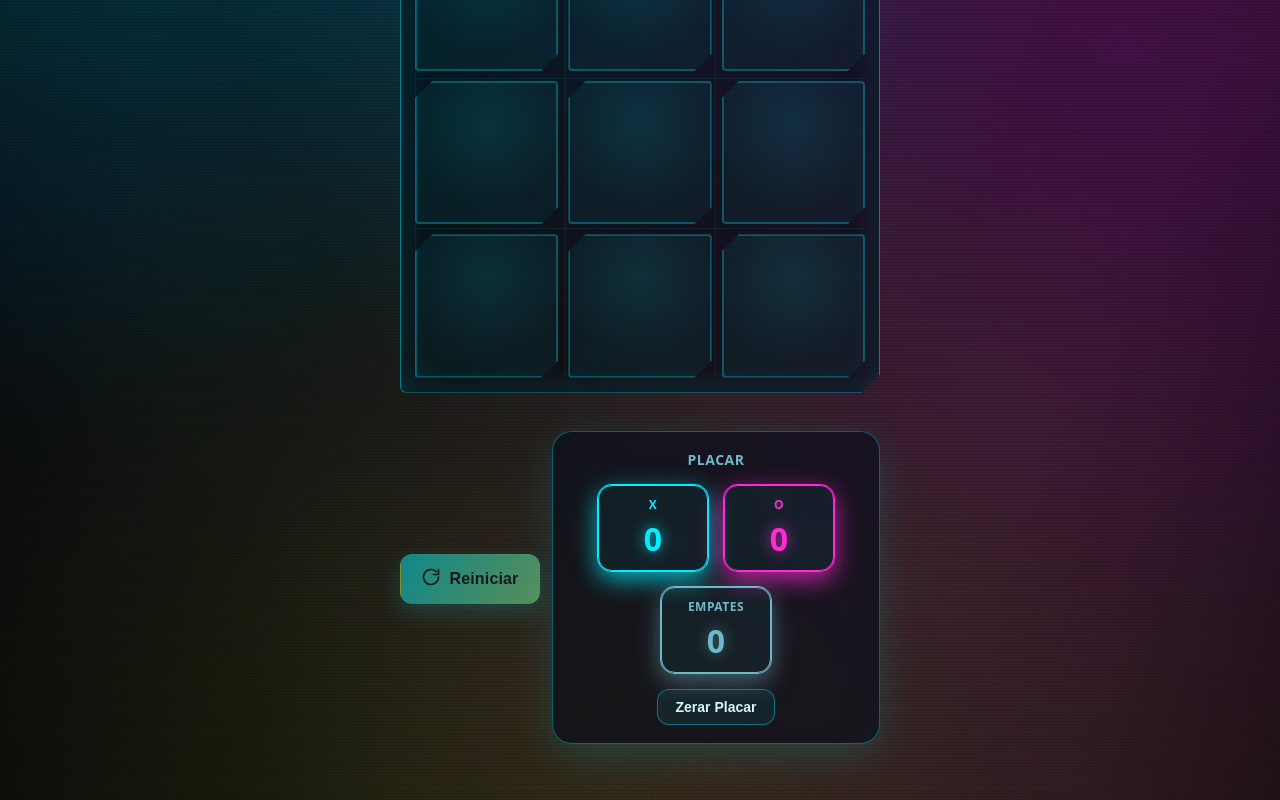
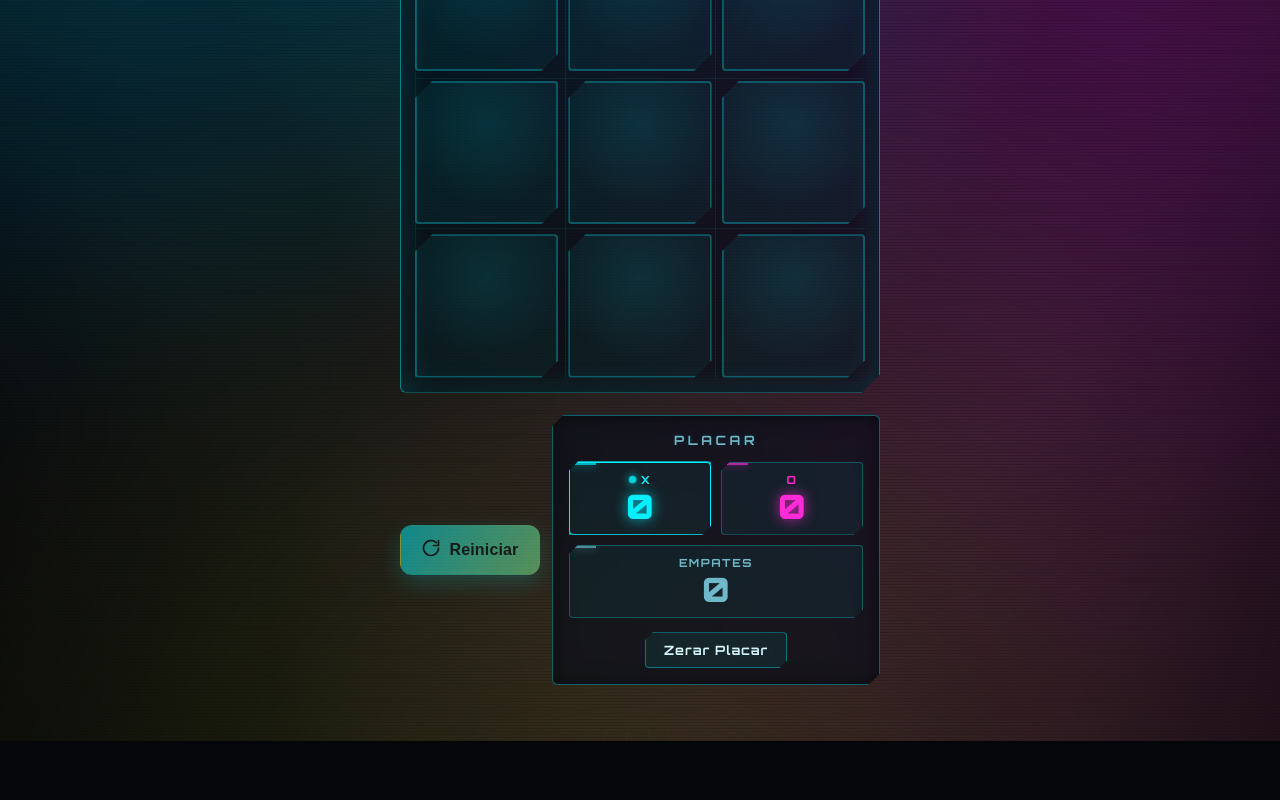
Before and after one commit to Marcelo-Marcos999/teste-estudio, a React (Vite) app: page / in a window 1280 px wide. Shown: the part 543-1343 px from the top of the page. After the commit the page ends 1284 px from the top, so only its background shows below. Built offline with nearby package versions, Linux system fonts and the light colour scheme.

Commit message:
feat: add src/components/Scoreboard.module.css

```diff
--- a/src/components/Scoreboard.module.css
+++ b/src/components/Scoreboard.module.css
@@ -1,176 +1,154 @@
-@keyframes fadeUp {
-  from {
-    opacity: 0;
-    transform: translateY(8px);
-  }
-  to {
-    opacity: 1;
-    transform: translateY(0);
-  }
-}
-
 .scoreboard {
   display: flex;
   flex-direction: column;
   align-items: center;
-  gap: 16px;
-  padding: 18px;
-  margin-top: 16px;
-  background: var(--card-bg, rgba(255, 255, 255, 0.55));
-  border: 1px solid var(--card-border, rgba(255, 255, 255, 0.7));
-  border-radius: 20px;
-  font-family: system-ui, -apple-system, sans-serif;
-  box-shadow: 0 12px 40px var(--card-shadow, rgba(31, 41, 55, 0.15));
-  backdrop-filter: blur(16px) saturate(160%);
-  -webkit-backdrop-filter: blur(16px) saturate(160%);
-  transition: background 0.3s ease, color 0.3s ease, box-shadow 0.3s ease,
-    border-color 0.3s ease;
+  gap: 14px;
+  padding: 16px;
+  width: 100%;
+  background: var(--card-bg, rgba(8, 15, 28, 0.68));
+  border: 1px solid var(--card-border, rgba(0, 240, 255, 0.35));
+  border-radius: 6px;
+  clip-path: polygon(12px 0, 100% 0, 100% calc(100% - 12px), calc(100% - 12px) 100%, 0 100%, 0 12px);
+  box-shadow: inset 0 0 18px rgba(0, 0, 0, 0.5),
+    0 0 20px var(--card-shadow, rgba(0, 240, 255, 0.14));
+  backdrop-filter: blur(12px) saturate(150%);
+  -webkit-backdrop-filter: blur(12px) saturate(150%);
+  transition: background 0.3s ease, border-color 0.3s ease, box-shadow 0.3s ease;
 }
 
 .title {
   margin: 0;
-  font-size: 0.875rem;
+  font-family: 'Orbitron', 'Rajdhani', 'Courier New', monospace;
+  font-size: 0.8rem;
   font-weight: 700;
-  letter-spacing: 0.5px;
+  letter-spacing: 0.28em;
   text-transform: uppercase;
-  color: var(--muted, #7f8c8d);
+  color: var(--muted, #6fb8c9);
+  text-shadow: 0 0 10px var(--card-shadow, rgba(0, 240, 255, 0.2));
 }
 
 .scores {
   display: flex;
   flex-wrap: wrap;
   justify-content: center;
-  gap: 16px;
+  gap: 10px;
   width: 100%;
 }
 
+/* Painel estilo HUD */
 .scoreItem {
   position: relative;
   display: flex;
   flex-direction: column;
   align-items: center;
-  gap: 4px;
-  min-width: 80px;
-  padding: 10px 14px;
-  background: var(--cell-bg, rgba(255, 255, 255, 0.6));
-  border: 1px solid var(--cell-border, rgba(148, 163, 184, 0.35));
-  border-radius: 14px;
+  gap: 2px;
+  flex: 1;
+  min-width: 72px;
+  padding: 10px 12px;
+  background: var(--cell-bg, rgba(0, 240, 255, 0.05));
+  border: 1px solid var(--cell-border, rgba(0, 240, 255, 0.28));
+  border-radius: 4px;
+  clip-path: polygon(9px 0, 100% 0, 100% calc(100% - 9px), calc(100% - 9px) 100%, 0 100%, 0 9px);
   animation: fadeUp 0.4s ease-out backwards;
-  transition: background 0.3s ease, color 0.3s ease, box-shadow 0.3s ease,
-    border-color 0.3s ease, transform 0.2s ease;
+  transition: background 0.3s ease, box-shadow 0.3s ease, border-color 0.3s ease,
+    transform 0.2s ease;
+}
+
+.scoreItem::before {
+  content: '';
+  position: absolute;
+  top: 0;
+  left: 0;
+  width: 26px;
+  height: 2px;
+  background: currentColor;
+  opacity: 0.7;
+  box-shadow: 0 0 8px currentColor;
 }
 
 .scoreItem:hover {
   transform: translateY(-2px);
 }
 
-.scoreItem:nth-child(1) {
-  animation-delay: 0.05s;
-}
-
-.scoreItem:nth-child(2) {
-  animation-delay: 0.1s;
-}
-
-.scoreItem:nth-child(3) {
-  animation-delay: 0.15s;
-}
+.scoreItem:nth-child(1) { animation-delay: 0.05s; }
+.scoreItem:nth-child(2) { animation-delay: 0.1s; }
+.scoreItem:nth-child(3) { animation-delay: 0.15s; }
 
 .scoreLabel {
-  font-size: 0.75rem;
-  font-weight: 600;
-  color: var(--muted, #2c3e50);
+  display: inline-flex;
+  align-items: center;
+  gap: 5px;
+  font-family: 'Orbitron', 'Rajdhani', 'Courier New', monospace;
+  font-size: 0.7rem;
+  font-weight: 700;
+  letter-spacing: 0.14em;
   text-transform: uppercase;
-  letter-spacing: 0.5px;
+  color: var(--muted, #6fb8c9);
 }
 
 .scoreValue {
-  font-size: clamp(1.5rem, 4vw, 2rem);
-  font-weight: 800;
-  color: var(--fg, #2c3e50);
+  font-family: 'Orbitron', 'Rajdhani', 'Courier New', monospace;
+  font-size: clamp(1.6rem, 5vw, 2.1rem);
+  font-weight: 900;
+  line-height: 1.05;
+  color: var(--fg, #d6f7ff);
   font-variant-numeric: tabular-nums;
   transition: color 0.3s ease, transform 0.25s ease, text-shadow 0.3s ease;
   animation: numberPop 0.35s ease-out;
 }
 
-.scoreX {
-  border-color: var(--x-color, #e74c3c);
-  box-shadow: 0 0 0 1px var(--x-color, rgba(231, 76, 60, 0.35)),
-    0 8px 24px var(--x-glow, rgba(231, 76, 60, 0.35));
+.scoreX { color: var(--x-color, #00f0ff); }
+.scoreX .scoreLabel,
+.scoreX .scoreValue { color: var(--x-color, #00f0ff); }
+.scoreX .scoreValue { text-shadow: 0 0 14px var(--x-glow, rgba(0, 240, 255, 0.7)); }
+
+.scoreO { color: var(--o-color, #ff2bd6); }
+.scoreO .scoreLabel,
+.scoreO .scoreValue { color: var(--o-color, #ff2bd6); }
+.scoreO .scoreValue { text-shadow: 0 0 14px var(--o-glow, rgba(255, 43, 214, 0.7)); }
+
+.scoreDraw { color: var(--draw-color, #6fb8c9); }
+.scoreDraw .scoreLabel,
+.scoreDraw .scoreValue { color: var(--draw-color, #6fb8c9); }
+
+/* Vez de jogar: pulso neon */
+.activeTurn {
+  border-color: currentColor;
+  box-shadow: 0 0 0 1px currentColor, 0 0 20px currentColor;
+  animation: turnPulse 1.6s ease-in-out infinite;
 }
 
-.scoreX .scoreLabel,
-.scoreX .scoreValue {
-  color: var(--x-color, #e74c3c);
-}
-
-.scoreX .scoreValue {
-  text-shadow: 0 0 14px var(--x-glow, rgba(231, 76, 60, 0.55));
-}
-
-.scoreO {
-  border-color: var(--o-color, #3498db);
-  box-shadow: 0 0 0 1px var(--o-color, rgba(52, 152, 219, 0.35)),
-    0 8px 24px var(--o-glow, rgba(52, 152, 219, 0.35));
-}
-
-.scoreO .scoreLabel,
-.scoreO .scoreValue {
-  color: var(--o-color, #3498db);
-}
-
-.scoreO .scoreValue {
-  text-shadow: 0 0 14px var(--o-glow, rgba(52, 152, 219, 0.55));
-}
-
-.scoreDraw {
-  border-color: var(--draw-color, #7f8c8d);
-  box-shadow: 0 0 0 1px var(--draw-color, rgba(127, 140, 141, 0.35)),
-    0 8px 24px var(--draw-glow, rgba(127, 140, 141, 0.3));
-}
-
-.scoreDraw .scoreLabel,
-.scoreDraw .scoreValue {
-  color: var(--draw-color, #7f8c8d);
-}
-
-.scoreDraw .scoreValue {
-  text-shadow: 0 0 14px var(--draw-glow, rgba(127, 140, 141, 0.5));
-}
-
-@keyframes numberPop {
-  0% {
-    transform: scale(0.7);
-    opacity: 0.4;
-  }
-  60% {
-    transform: scale(1.12);
-    opacity: 1;
-  }
-  100% {
-    transform: scale(1);
-    opacity: 1;
-  }
+.turnDot {
+  display: inline-block;
+  width: 7px;
+  height: 7px;
+  border-radius: 50%;
+  background: currentColor;
+  box-shadow: 0 0 8px currentColor;
+  animation: dotPulse 1.2s ease-in-out infinite;
 }
 
 .resetButton {
   padding: 9px 18px;
-  font-size: 0.875rem;
+  font-family: 'Orbitron', 'Rajdhani', 'Courier New', monospace;
+  font-size: 0.8rem;
   font-weight: 700;
+  letter-spacing: 0.08em;
   cursor: pointer;
-  border-radius: 12px;
-  border: 1px solid var(--btn-border, rgba(148, 163, 184, 0.4));
-  background: var(--btn-bg, rgba(255, 255, 255, 0.6));
+  border-radius: 4px;
+  clip-path: polygon(8px 0, 100% 0, 100% calc(100% - 8px), calc(100% - 8px) 100%, 0 100%, 0 8px);
+  border: 1px solid var(--btn-border, rgba(0, 240, 255, 0.4));
+  background: var(--btn-bg, rgba(0, 240, 255, 0.07));
   color: var(--fg, inherit);
   transition: background 0.2s ease, color 0.2s ease, transform 0.15s ease,
     box-shadow 0.2s ease, border-color 0.2s ease;
 }
 
 .resetButton:hover {
-  background: var(--cell-hover, rgba(99, 102, 241, 0.12));
-  border-color: var(--primary, #6366f1);
+  background: var(--cell-hover, rgba(0, 240, 255, 0.14));
+  border-color: var(--primary, #00f0ff);
   transform: translateY(-2px);
-  box-shadow: 0 8px 20px var(--btn-shadow, rgba(99, 102, 241, 0.25));
+  box-shadow: 0 0 18px var(--btn-shadow, rgba(0, 240, 255, 0.5));
 }
 
 .resetButton:active {
@@ -178,24 +156,35 @@
 }
 
 .resetButton:focus-visible {
-  outline: 2px solid var(--primary, #3498db);
+  outline: 2px solid var(--focus-ring, #00f0ff);
   outline-offset: 2px;
 }
 
+@keyframes numberPop {
+  0% { transform: scale(0.7); opacity: 0.4; }
+  60% { transform: scale(1.12); opacity: 1; }
+  100% { transform: scale(1); opacity: 1; }
+}
+
+@keyframes fadeUp {
+  from { opacity: 0; transform: translateY(8px); }
+  to { opacity: 1; transform: translateY(0); }
+}
+
+@keyframes turnPulse {
+  0%, 100% { box-shadow: 0 0 0 1px currentColor, 0 0 12px currentColor; }
+  50% { box-shadow: 0 0 0 1px currentColor, 0 0 26px currentColor; }
+}
+
+@keyframes dotPulse {
+  0%, 100% { opacity: 0.4; transform: scale(0.85); }
+  50% { opacity: 1; transform: scale(1.15); }
+}
+
 @media (max-width: 480px) {
-  .scoreboard {
-    gap: 12px;
-    padding: 12px;
-  }
-
-  .scores {
-    gap: 8px;
-  }
-
-  .scoreItem {
-    min-width: 60px;
-    padding: 6px 8px;
-  }
+  .scoreboard { gap: 10px; padding: 12px; }
+  .scores { gap: 8px; }
+  .scoreItem { min-width: 58px; padding: 8px; }
 }
 
 @media (prefers-reduced-motion: reduce) {
@@ -206,11 +195,10 @@
     transition: none;
   }
 
-  .scoreItem {
-    animation: none;
-  }
-
-  .scoreValue {
+  .scoreItem,
+  .scoreValue,
+  .activeTurn,
+  .turnDot {
     animation: none;
   }
 
```
